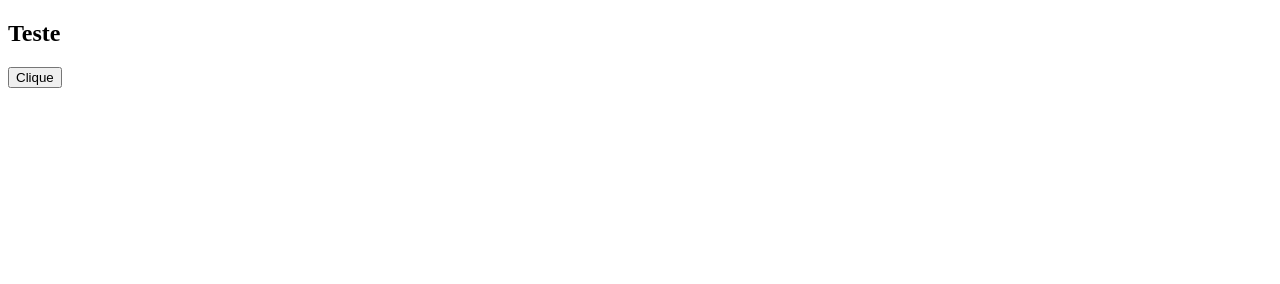
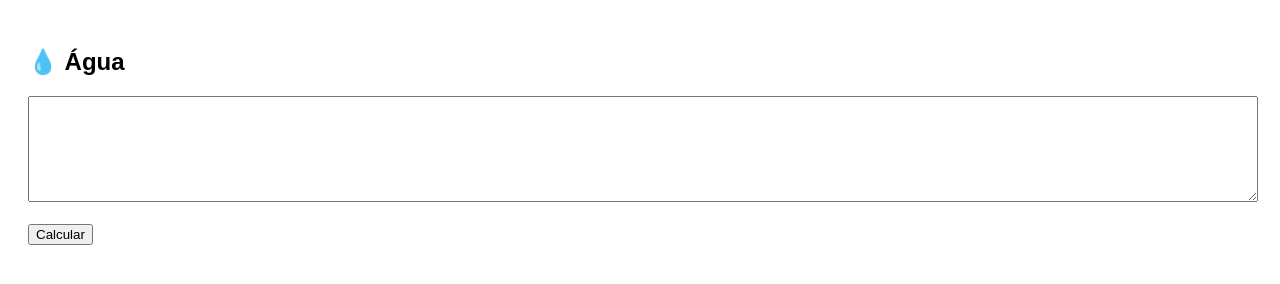
Before and after one commit to matheusmantuano/agua-pro-2, a plain HTML site: page index.html in a window 1280 px wide. Drawn offline with Linux system fonts and the light colour scheme.

Commit message:
Update index.html

```diff
--- a/index.html
+++ b/index.html
@@ -1,10 +1,77 @@
 <!DOCTYPE html>
 <html>
-<body>
+<head>
+<meta charset="UTF-8">
+<title>Água</title>
+</head>
 
-<h2>Teste</h2>
+<body style="font-family: Arial; padding:20px;">
 
-<button onclick="alert('FUNCIONOU')">Clique</button>
+<h2>💧 Água</h2>
+
+<textarea id="dados" style="width:100%; height:100px;"></textarea>
+
+<br><br>
+
+<button onclick="calcular()">Calcular</button>
+
+<div id="resultado" style="margin-top:15px;"></div>
+
+<script>
+
+function calcular() {
+
+  var texto = document.getElementById("dados").value;
+  var linhas = texto.split("\n");
+
+  var total = 0;
+  var count = 0;
+
+  for (var i = 0; i < linhas.length; i++) {
+
+    var linha = linhas[i].trim();
+    if (linha === "") continue;
+
+    var partes = linha.split(":");
+    var valor = partes[partes.length - 1];
+
+    valor = valor.replace(",", ".");
+    var numero = parseFloat(valor);
+
+    if (!isNaN(numero)) {
+      total += numero;
+      count++;
+    }
+  }
+
+  if (count === 0) {
+    document.getElementById("resultado").innerHTML = "⚠️ Sem dados válidos";
+    return;
+  }
+
+  var media = total / count;
+  var proj = media * 30;
+
+  var conta;
+
+  if (proj <= 10) {
+    conta = 80.84;
+  } else if (proj <= 20) {
+    conta = 80.84 + (proj - 10) * 12.8;
+  } else if (proj <= 50) {
+    conta = 80.84 + (10 * 12.8) + (proj - 20) * 31.9;
+  } else {
+    conta = 80.84 + (10 * 12.8) + (30 * 31.9) + (proj - 50) * 35.14;
+  }
+
+  document.getElementById("resultado").innerHTML =
+    "Consumo: " + total.toFixed(1) + " m³<br>" +
+    "Média: " + media.toFixed(2) + "<br>" +
+    "Projeção: " + proj.toFixed(1) + "<br>" +
+    "<b>Conta: R$ " + conta.toFixed(2) + "</b>";
+}
+
+</script>
 
 </body>
 </html>
```
